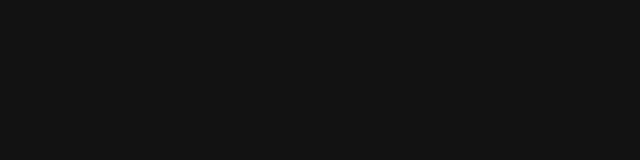
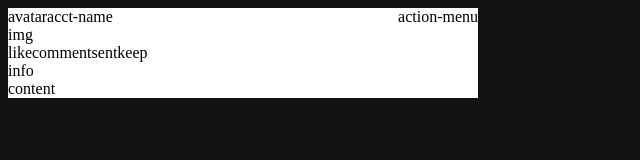
Before and after one commit to Marbelis38/instagram-post-1er, a plain HTML site: page index.html in a window 1280 px wide. Shown: the whole page, without its empty margins (0-640 px from the left). Drawn offline with Linux system fonts and the light colour scheme.

Commit message:
utilizamos flex

```diff
--- a/index.html
+++ b/index.html
@@ -10,17 +10,39 @@
    <div class="post">
     <div class="post-header">
         <div class="post-avatar-img">
+            avatar
         </div>
         <div class="post-acct-name">
+            acct-name
         </div>
-        <div class="post-action-menu"></div>
+        <div class="post-action-menu">
+            action-menu
+        </div>
     </div>
     <div class="post-img">
+        img
     </div>
     <div class="post-content-container">
-        <div class="post-control"></div>
-        <div class="post-info"></div>
-        <div class="post-content"></div>
+        <div class="post-control">
+            <div class="post-control-like">
+                like
+            </div>
+            <div class="post-control-comment">
+                comment
+            </div>
+            <div class="post-control-sent">
+                sent
+            </div>
+            <div class="post-control-keep">
+                keep
+            </div>
+        </div>
+        <div class="post-info">
+            info
+        </div>
+        <div class="post-content">
+            content
+        </div>
     </div>
    </div>
 </body>
--- a/style.css
+++ b/style.css
@@ -1,3 +1,23 @@
 body{
     background-color: #121212;
 }
+.post{
+    display: flex;
+    background-color: white;
+    width: 470px;
+    flex-direction: column;
+}
+.post-header{
+   display: flex;
+    flex-direction:row;
+    width: 100%;
+}
+.post-action-menu{
+    flex-grow: 2;
+    display: flex;
+    justify-content: flex-end;
+}
+.post-control{
+    display:flex;
+    flex-direction:row;
+}
```
